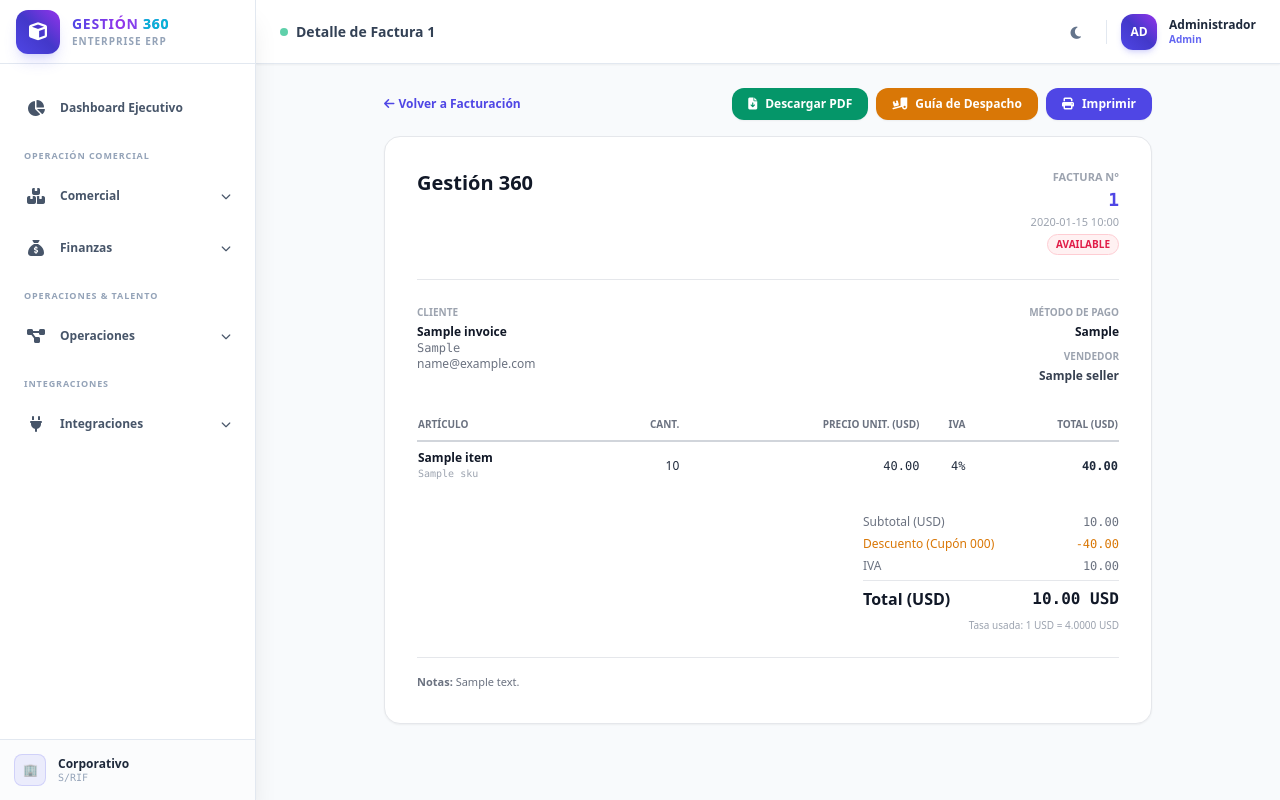
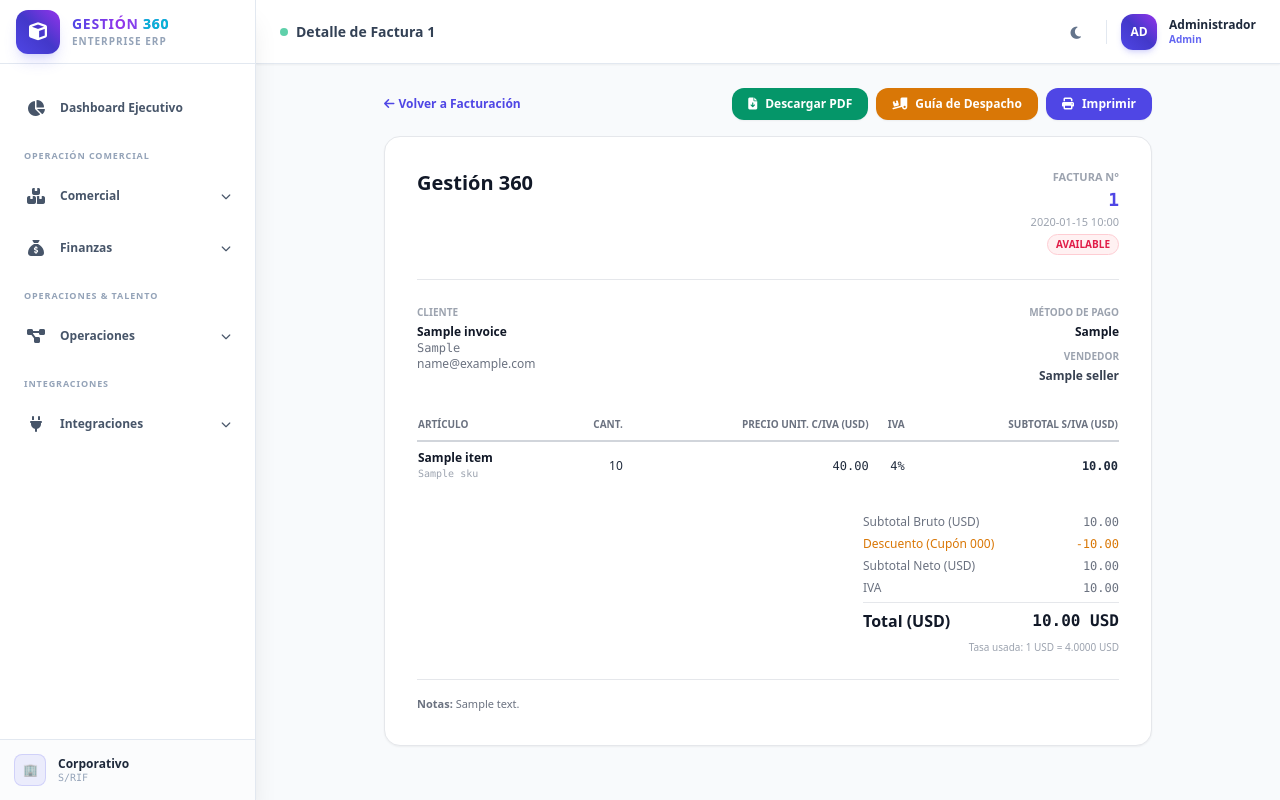
Before and after one commit to freddyv1828/Gestion_360, a Flask app: template backend/templates/commercial/invoice_detail.html in a window 1280 px wide. Run offline with Flask 3, Linux system fonts and the light colour scheme; the template is opened without the code that fills it: most values are stand-ins (such as "Sample title", 1, 10 or a date in 2020); some libraries are stand-ins or nearby versions.

Commit message:
fix: la factura no cuadraba con calculadora — Subtotal Bruto nunca se mostraba
Analizando FAC-000006.pdf (factura de prueba en VES): la columna "Total" de
cada ítem incluía IVA, pero el resumen de abajo arrancaba directo en un
"Subtotal" que ya era SIN IVA y DESPUÉS del descuento — sin mostrar nunca el
subtotal bruto. Sumando las líneas de la factura (39664.83) no había forma
de llegar al "Subtotal" mostrado (33171.99): eran dos cifras legítimas pero
sin relación visible, lo que hacía parecer que la factura "no daba".

- invoicing_service.py: se guardan explícitamente subtotal_before_discount
  y discount_amount ya convertidos a la moneda de la factura (antes solo
  existían en USD, reconstruidos al vuelo en cada plantilla con quien sabe
  qué redondeo).
- pdf_service.py / invoice_detail.html: la columna por ítem pasa de "Total"
  (con IVA) a "Subtotal s/IVA", y el resumen ahora muestra la cadena
  completa: Subtotal Bruto -> Descuento -> Subtotal Neto -> IVA -> TOTAL,
  donde cada paso se puede verificar con una calculadora. Las facturas
  emitidas antes de este fix (sin los campos nuevos) siguen funcionando vía
  un cálculo de respaldo.
- Se ajustó el ancho de columnas del PDF: los encabezados más largos se
  solapaban con la columna vecina.

Co-Authored-By: Claude Sonnet 5 <noreply@anthropic.com>

```diff
--- a/backend/templates/commercial/invoice_detail.html
+++ b/backend/templates/commercial/invoice_detail.html
@@ -56,20 +56,24 @@
 
         {% set inv_currency = invoice.currency or 'USD' %}
         {% set fx_rate = invoice.exchange_rate_used %}
+        {# El precio de catálogo YA incluye IVA (precio al público); la columna de línea
+           muestra el SUBTOTAL sin IVA para que, sumada, cuadre exactamente con el
+           "Subtotal Bruto" del resumen — antes decía "Total" con IVA incluido y no
+           tenía relación visible con el "Subtotal" de abajo, por eso "no cuadraba". #}
         <table class="w-full text-left text-xs mb-6">
             <thead class="border-b-2 border-gray-300 dark:border-gray-600 text-gray-500 uppercase text-[10px]">
                 <tr>
                     <th class="py-2">Artículo</th>
                     <th class="py-2 text-right">Cant.</th>
-                    <th class="py-2 text-right">Precio Unit. ({{ inv_currency }})</th>
+                    <th class="py-2 text-right">Precio Unit. c/IVA ({{ inv_currency }})</th>
                     <th class="py-2 text-right">IVA</th>
-                    <th class="py-2 text-right">Total ({{ inv_currency }})</th>
+                    <th class="py-2 text-right">Subtotal s/IVA ({{ inv_currency }})</th>
                 </tr>
             </thead>
             <tbody class="divide-y divide-gray-100 dark:divide-gray-800">
                 {% for item in invoice['items'] %}
                 {% set unit_price_final = (item.unit_price * fx_rate) if (inv_currency != 'USD' and fx_rate) else item.unit_price %}
-                {% set item_total_final = (item.total * fx_rate) if (inv_currency != 'USD' and fx_rate) else item.total %}
+                {% set item_subtotal_final = (item.subtotal * fx_rate) if (inv_currency != 'USD' and fx_rate) else item.subtotal %}
                 <tr>
                     <td class="py-2">
                         <div class="font-semibold text-gray-900 dark:text-white">{{ item.name }}</div>
@@ -78,24 +82,28 @@
                     <td class="py-2 text-right">{{ item.quantity }}</td>
                     <td class="py-2 text-right font-mono">{{ "%.2f"|format(unit_price_final) }}</td>
                     <td class="py-2 text-right font-mono">{{ item.iva_rate }}%</td>
-                    <td class="py-2 text-right font-mono font-bold">{{ "%.2f"|format(item_total_final) }}</td>
+                    <td class="py-2 text-right font-mono font-bold">{{ "%.2f"|format(item_subtotal_final) }}</td>
                 </tr>
                 {% endfor %}
             </tbody>
         </table>
 
+        {% set discount_final = invoice.get('discount_amount') if invoice.get('discount_amount') is not none else ((invoice.get('discount_amount_usd', 0) * fx_rate) if (inv_currency != 'USD' and fx_rate) else invoice.get('discount_amount_usd', 0)) %}
+        {% set subtotal_bruto_final = invoice.get('subtotal_before_discount') if invoice.get('subtotal_before_discount') is not none else (invoice.subtotal + discount_final) %}
         <div class="flex justify-end">
             <div class="w-64 space-y-1.5 text-xs">
                 <div class="flex justify-between text-gray-500 dark:text-gray-400">
-                    <span>Subtotal ({{ inv_currency }})</span><span class="font-mono">{{ "%.2f"|format(invoice.subtotal) }}</span>
+                    <span>Subtotal Bruto ({{ inv_currency }})</span><span class="font-mono">{{ "%.2f"|format(subtotal_bruto_final) }}</span>
                 </div>
-                {% if invoice.get('discount_amount_usd') %}
-                {% set discount_final = (invoice.discount_amount_usd * fx_rate) if (inv_currency != 'USD' and fx_rate) else invoice.discount_amount_usd %}
+                {% if discount_final %}
                 <div class="flex justify-between text-amber-600 dark:text-amber-400">
                     <span>Descuento {% if invoice.coupon_code %}(Cupón {{ invoice.coupon_code }}){% endif %}</span>
                     <span class="font-mono">-{{ "%.2f"|format(discount_final) }}</span>
                 </div>
                 {% endif %}
+                <div class="flex justify-between text-gray-500 dark:text-gray-400">
+                    <span>Subtotal Neto ({{ inv_currency }})</span><span class="font-mono">{{ "%.2f"|format(invoice.subtotal) }}</span>
+                </div>
                 <div class="flex justify-between text-gray-500 dark:text-gray-400">
                     <span>IVA {% if invoice.doc_type == 'nota_entrega' %}(No aplica — Nota de Entrega){% endif %}</span>
                     <span class="font-mono">{{ "%.2f"|format(invoice.iva_total) }}</span>
```
Also changed, not shown: backend/services/invoicing_service.py (+16 -2 lines), backend/services/pdf_service.py (+24 -6 lines).
